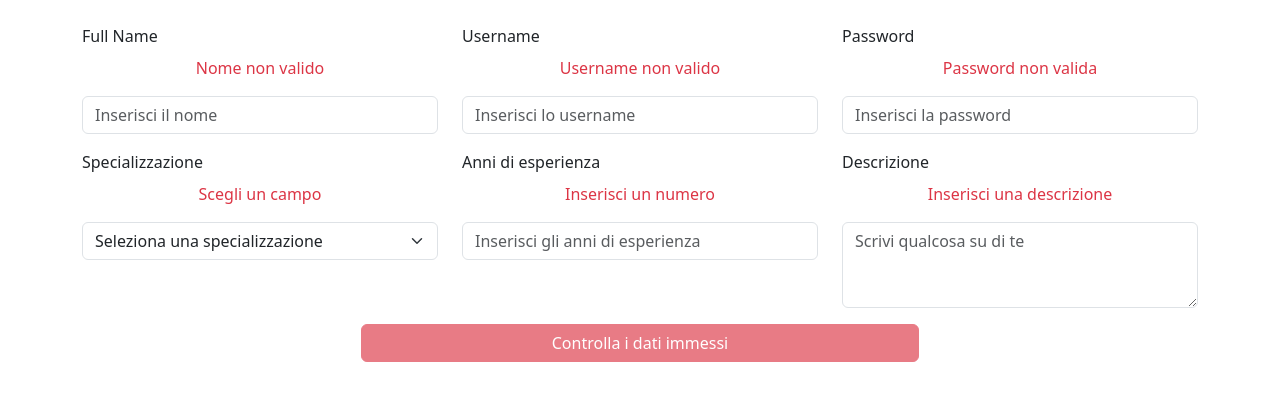
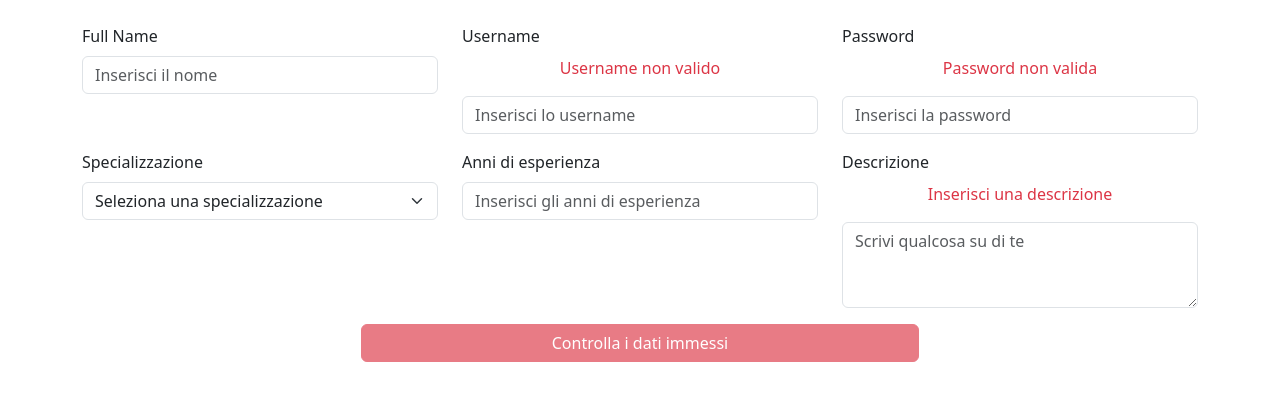
Before and after one commit to MorettiAndrea/ex-react-useref-signup, a React app: page / in a window 1280 px wide. Shown: the top 400 px of the page. Built offline with nearby package versions, Linux system fonts and the light colour scheme; the HTML template or start-up script is replaced by a standard one.

Commit message:
done milestone 3

```diff
--- a/src/App.jsx
+++ b/src/App.jsx
@@ -1,38 +1,44 @@
 import { useRef, useMemo, useState } from "react";
 
 export default function App() {
-  const [fullName, setFullName] = useState("");
+  // campi controllati
   const [userName, setUserName] = useState("");
   const [password, setPassword] = useState("");
-  const [specialization, setSpecialization] = useState("");
-  const [yearOfService, setYearOfService] = useState("");
   const [description, setDescription] = useState("");
 
+  // campi non controllati
+  const fullNameRef = useRef();
+  const yearOfServiceRef = useRef();
+  const specializationRef = useRef();
+
   // variabili per controlli
-
   const letters = "abcdefghijklmnopqrstuvwxyz";
   const numbers = "0123456789";
   const symbols = "!@#$%^&*()-_=+[]{}|;:'\\,.<>?/`~";
 
   // form submit
-
   const onSubmit = (e) => {
     e.preventDefault();
 
-    const errorsCheck = !fullName.trim();
-    !userName.trim() ||
+    const fullName = fullNameRef.current.value.trim();
+    const specialization = specializationRef.current.value.trim();
+    const yearOfService = yearOfServiceRef.current.value.trim();
+
+    const errorsCheck =
+      !fullName ||
+      !userName.trim() ||
       !password.trim() ||
-      !specialization.trim() ||
-      !yearOfService.trim() ||
-      yearOfService < 0 ||
-      !NaN(yearOfService);
-    !description.trim();
+      !description.trim() ||
+      !specialization ||
+      isNaN(yearOfService) ||
+      Number(yearOfService) < 1;
 
     if (errorsCheck) {
       alert("Controlla i dati immessi");
       return;
     } else {
       console.log("Dati inseriti correttamente!:", {
+        fullName,
         userName,
         password,
         specialization,
@@ -43,7 +49,6 @@ export default function App() {
   };
 
   // validatori errori
-
   const userNameValidator = useMemo(() => {
     const isUserNameValid = userName
       .split("")
@@ -70,25 +75,20 @@ export default function App() {
   }, [description]);
 
   const buttonLock = useMemo(() => {
+    const fullName = fullNameRef.current?.value.trim();
+    const specialization = specializationRef.current?.value.trim();
+    const yearOfService = yearOfServiceRef.current?.value.trim();
+
     return (
       !fullName ||
       !userNameValidator ||
       !passwordValidator ||
       !descriptionValidator ||
-      !specialization.trim() ||
-      yearOfService < 1 ||
-      !yearOfService
+      !specialization ||
+      isNaN(yearOfService) ||
+      Number(yearOfService) < 1
     );
-  }, [
-    fullName,
-    userNameValidator,
-    passwordValidator,
-    descriptionValidator,
-    specialization,
-    yearOfService,
-  ]);
-
-  // dom
+  }, [userNameValidator, passwordValidator, descriptionValidator]);
 
   return (
     <div className="container mt-4">
@@ -98,22 +98,12 @@ export default function App() {
             <label htmlFor="fullName" className="form-label">
               Full Name
             </label>
-            <p
-              className={
-                fullName
-                  ? "text-center text-success"
-                  : "text-center text-danger"
-              }
-            >
-              {fullName ? "Nome valido" : "Nome non valido"}
-            </p>
             <input
               type="text"
               id="fullName"
               className="form-control"
-              value={fullName}
               placeholder="Inserisci il nome"
-              onChange={(e) => setFullName(e.target.value)}
+              ref={fullNameRef}
             />
           </div>
 
@@ -169,20 +159,10 @@ export default function App() {
             <label htmlFor="specialization" className="form-label">
               Specializzazione
             </label>
-            <p
-              className={
-                specialization
-                  ? "text-center text-success"
-                  : "text-center text-danger"
-              }
-            >
-              {specialization ? "Campo scelto valido" : "Scegli un campo"}
-            </p>
             <select
               id="specialization"
               className="form-select"
-              value={specialization}
-              onChange={(e) => setSpecialization(e.target.value)}
+              ref={specializationRef}
             >
               <option value="">Seleziona una specializzazione</option>
               <option value="Full Stack">Full Stack</option>
@@ -195,24 +175,12 @@ export default function App() {
             <label htmlFor="yearOfService" className="form-label">
               Anni di esperienza
             </label>
-            <p
-              className={
-                yearOfService < 1 || !yearOfService
-                  ? "text-center text-danger"
-                  : "text-center text-success"
-              }
-            >
-              {yearOfService < 1 || !yearOfService
-                ? "Inserisci un numero"
-                : "Numero valido"}
-            </p>
             <input
               type="number"
               id="yearOfService"
               className="form-control"
-              value={yearOfService}
               placeholder="Inserisci gli anni di esperienza"
-              onChange={(e) => setYearOfService(e.target.value)}
+              ref={yearOfServiceRef}
               min="1"
             />
           </div>
```
